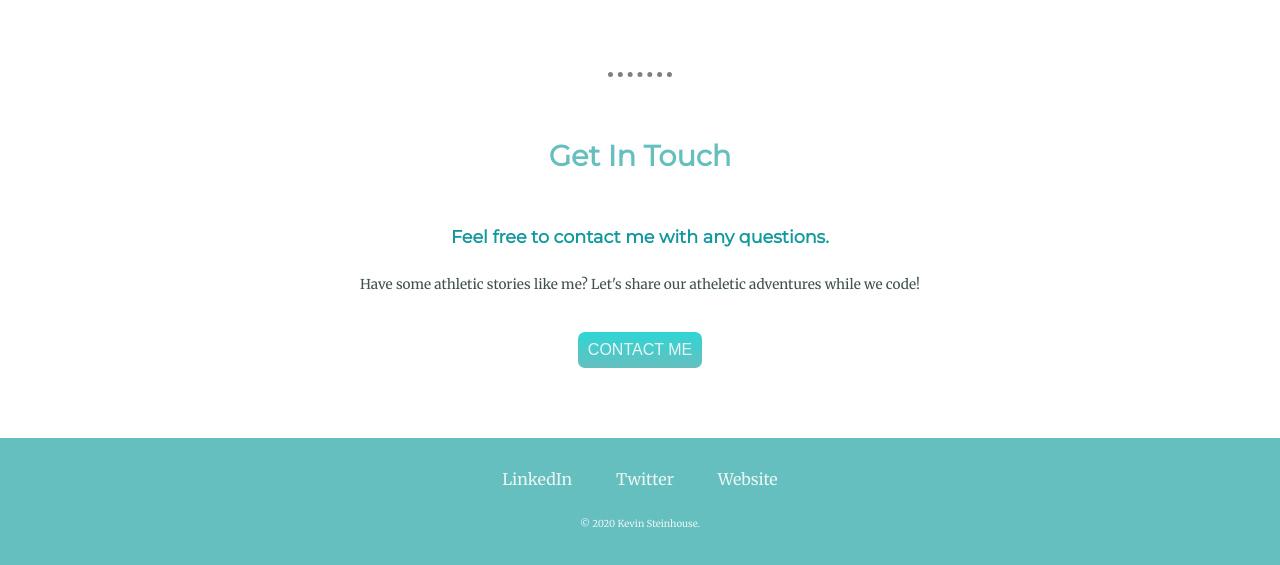
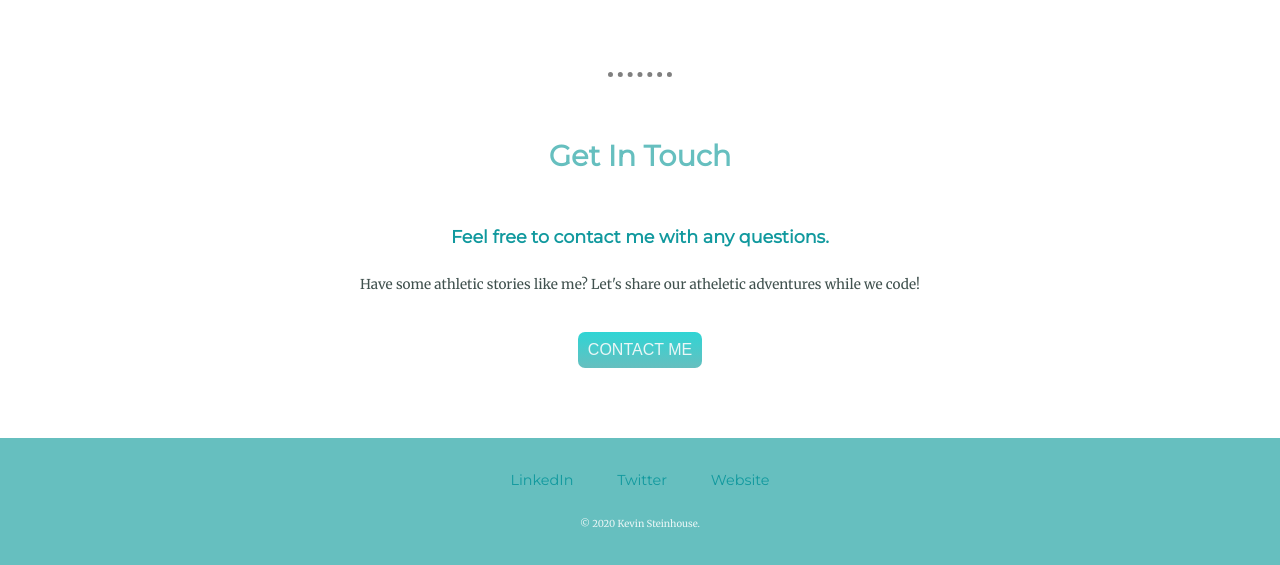
Before and after one commit to Kevin-Steinhouse/My-Site, a plain HTML site: page index.html in a window 1280 px wide. Shown: the part 1698-2263 px from the top of the page. Drawn offline with Linux system fonts and the light colour scheme.

Commit message:
Updated with colors and link hover state

```diff
--- a/css/styles.css
+++ b/css/styles.css
@@ -35,10 +35,17 @@ h3 {
 }
 
 a {
-  color: #eaf6f6;
+  color: #11999E;
+  font-family: 'Montserrat', sans-serif;
+  font-size: 0.9rem;
   text-decoration: none;
   margin: auto 20px auto 20px;
 }
+
+a:hover {
+  color: #EAF6f6;
+}
+
 
 hr {
   border-style: none;
@@ -106,6 +113,7 @@ p {
 }
 .chat {
   font-size: 0.85rem;
+
 }
 
 .copyright {
```
